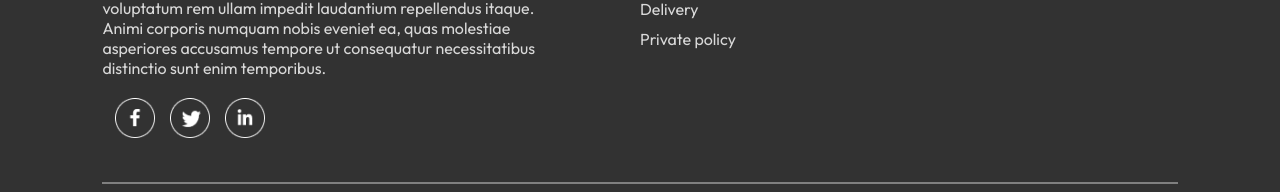
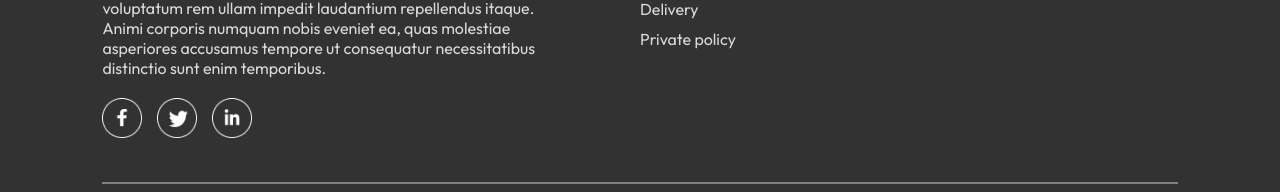
Before and after one commit to Angelina-Hryachko/food-del, a React (Vite) app in the folder frontend/: page /myorders in a window 1280 px wide. Shown: the part 483-675 px from the top of the page. Built offline with nearby package versions, Linux system fonts and the light colour scheme; no server answers.

Commit message:
add footer

```diff
--- a/frontend/src/components/Footer/Footer.css
+++ b/frontend/src/components/Footer/Footer.css
@@ -39,9 +39,9 @@
     margin-left: -15px;
 }
 
-.footer-social-icons {
+/* .footer-social-icons {
     margin-left: 13px;
-}
+} */
 
 .footer-social-icons img {
     width: 40px;
```
